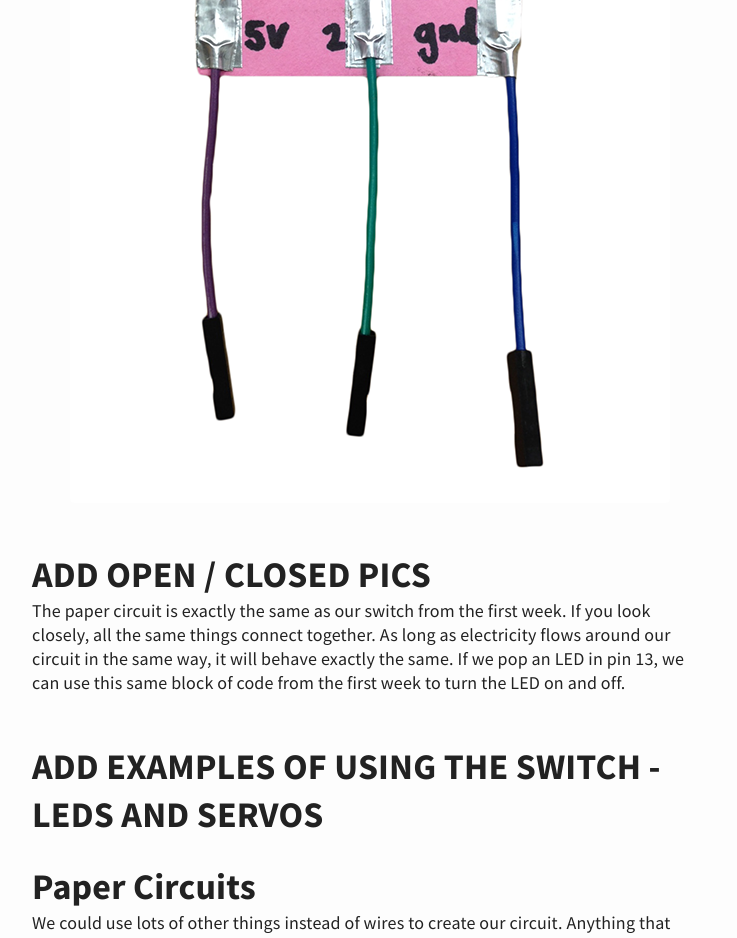
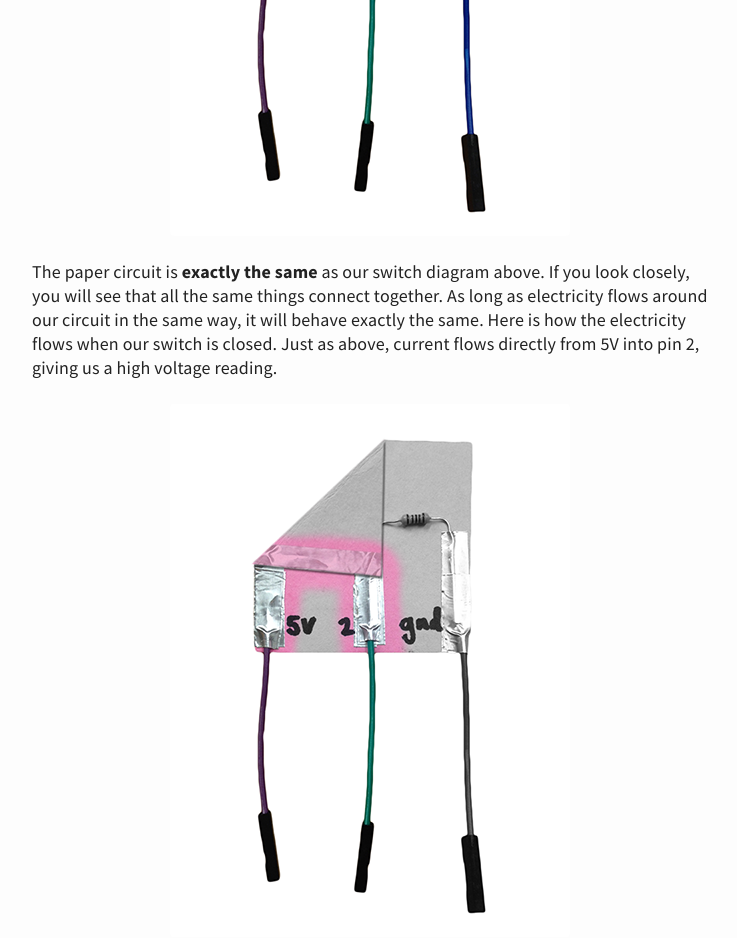
Before and after one commit to letsmake-uk/dharma-school, a Jekyll site: the page built from _posts/2015-05-28-week-4-paper_circuits.md, in a window 1280 px wide and 1400 px high, scrolled down 2336 px. Shown: the top 938 px of the window, without its empty margins (270-1007 px from the left). Built offline with Jekyll 4.4.1, drawn with Linux system fonts in a browser that asks for light colours; some of the changed text lies outside the part shown.

Commit message:
final changes for week 4

```diff
--- a/_posts/2015-05-28-week-4-paper_circuits.md
+++ b/_posts/2015-05-28-week-4-paper_circuits.md
@@ -27,26 +27,41 @@ Below is a picture of the exact same circuit we showed you above but laid out wi
 
 ![Paper Switch](../img/paperSwitch.png "Paper Switch")
 
-
-## ADD OPEN / CLOSED PICS
 <!--
 ![Open Switch](../img/CIRCUIT switchOpen.png "Open Switch")
 -->
 
 
-The paper circuit is exactly the same as our switch from the first week. If you look closely, all the same things connect together. As long as electricity flows around our circuit in the same way, it will behave exactly the same. If we pop an LED in pin 13, we can use this same block of code from the first week to turn the LED on and off.
+The paper circuit is **exactly the same** as our switch diagram above. If you look closely, you will see that all the same things connect together. As long as electricity flows around our circuit in the same way, it will behave exactly the same. Here is how the electricity flows when our switch is closed. Just as above, current flows directly from 5V into pin 2, giving us a high voltage reading.
 
+![Paper Switch Closed](../img/paperSwitch_closed_xray DESAT.png "Paper Switch Closed")
 
-## ADD EXAMPLES OF USING THE SWITCH - LEDS AND SERVOS
+<br>
+And when we disconnect it, just as above, all the charge left on pin 2 drains away into ground.
+
+![Paper Switch Open](../img/paperSwitch DESAT.png "Paper Switch Open")
+
+<br>
+If we pop an LED in pin 13, we can use this same block of code from the first week to turn the LED on and off.
+
+![Switch LED control](../img/switch_LEDcontrol.PNG "Switch LED control")
+
+<br>
+If we make two of them, and have one in pin 2 and one in pin 3 then controlling our new fancy broadcast controlled servos is as easy as this :
+
+![Switch LED control](../img/switch_ServoControl.PNG "Switch LED control")
+
 
 <!---
 ![Digital Switch](../img/LED digitalSwitch.png "Digital Switch")
 -->
 
 
+<br>
 
 ## Paper Circuits
 
+<br>
 We could use lots of other things instead of wires to create our circuit. Anything that conducts electricity will work. Conductive tape is really handy, but if you don't have any at home you can try using things like paperclips and tin foil. You can even buy special <a href="http://www.bareconductive.com/shop/
 ">paint</a> now that conducts electricity, and even <a href="https://123d.circuits.io/shop/circuitscribe#accessories">pens</a> that write with conductive ink.
 
@@ -56,12 +71,11 @@ Here are a few cool projects for inspiration.
 
 <iframe width="640" height="480" src="https://www.youtube.com/embed/AI-6wMlaVTc" frameborder="0" allowfullscreen></iframe>
 
-
+<br>
 
 <iframe src="https://player.vimeo.com/video/40904471" width="640" height="360" frameborder="0" webkitallowfullscreen mozallowfullscreen allowfullscreen></iframe> <p><a href="https://vimeo.com/40904471">Interactive Light Painting: Pu Gong Ying Tu (Dandelion Painting)</a> by <a href="https://vimeo.com/user1892233">Jie Qi</a><p>
 
 
-## MOAR PAPER CIRCUIT LINKS
 <!--
 http://www.creativeapplications.net/sound/paper-electronics-by-coralie-gourguechon/
 
```
Also changed, not shown: img/paperSwitch DESAT.png, img/paperSwitch.png, img/paperSwitch_closed.png, img/paperSwitch_closed_xray DESAT.png, img/paperSwitch_closed_xray.png, img/switch_LEDcontrol.PNG (added), img/switch_ServoControl.PNG (added).
